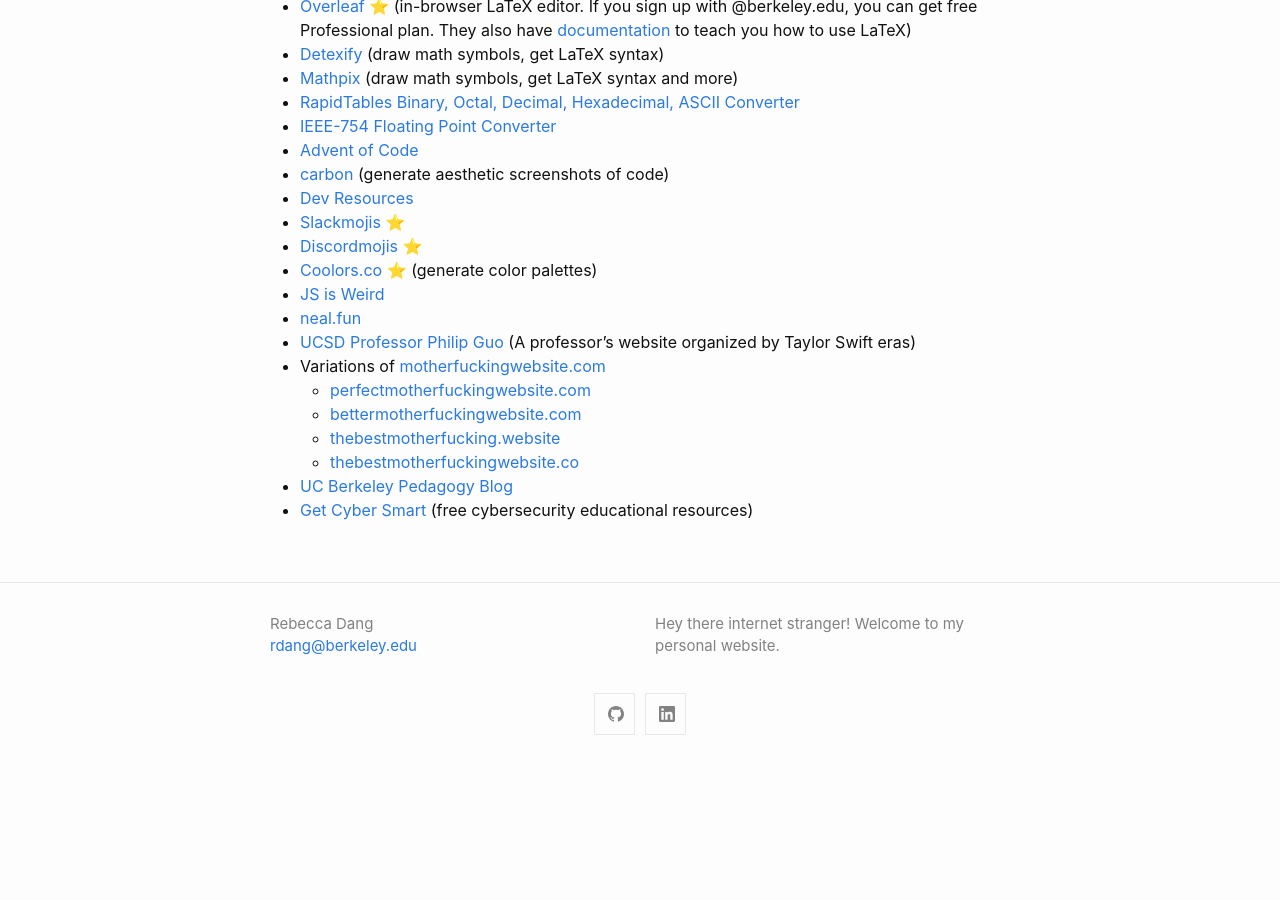
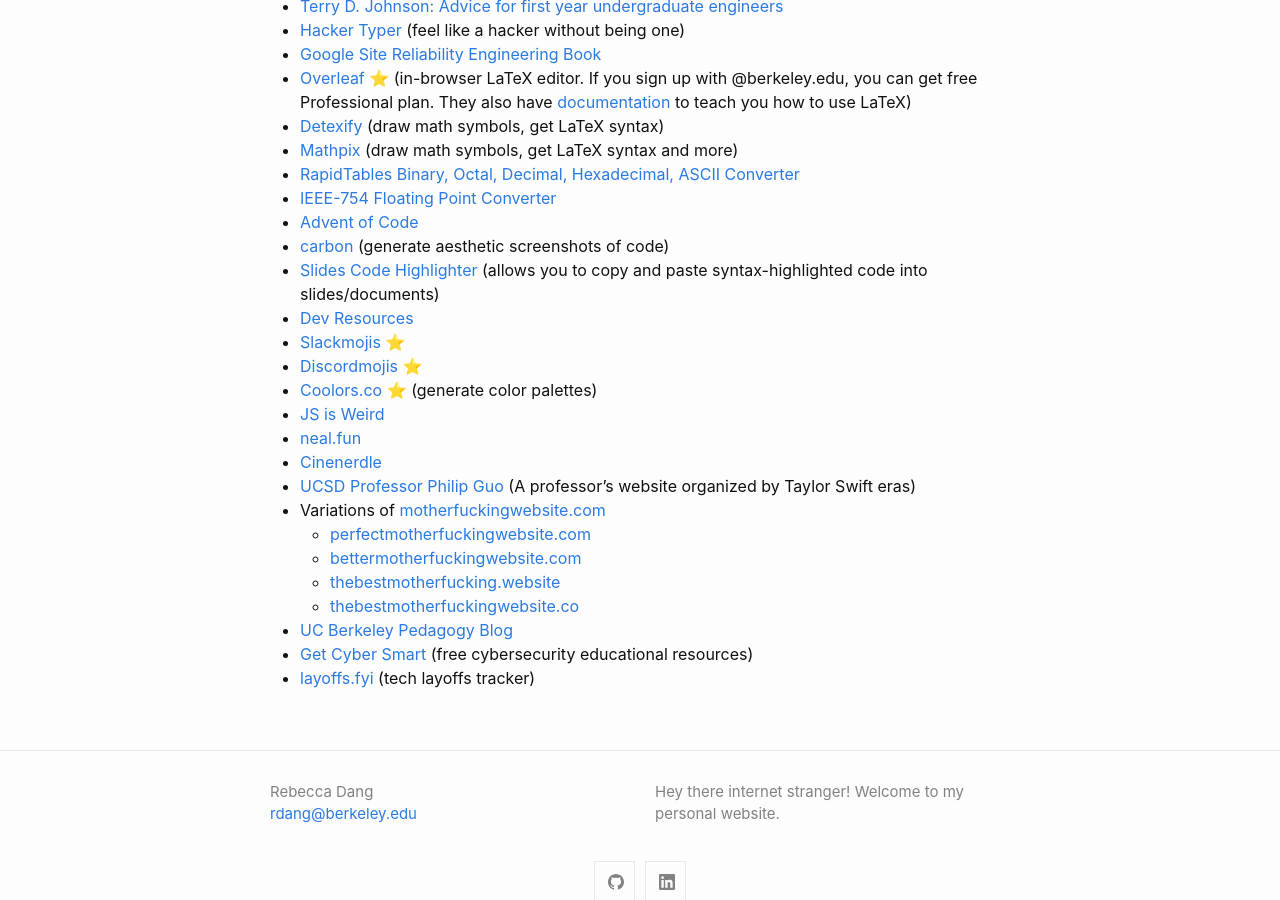
Before and after one commit to phrdang/phrdang.github.io, a Jekyll site: the page built from resources.md, in a window 1280 px wide and 900 px high, scrolled down 12668 px. Built offline with Jekyll 4.4.1, drawn with Linux system fonts in a browser that asks for light colours; before the commit the page ends 13438 px from its top, so only the background shows below that; some of the changed text lies outside the part shown.

Commit message:
Update resources page

```diff
--- a/resources.md
+++ b/resources.md
@@ -417,12 +420,14 @@
 - [IEEE-754 Floating Point Converter](https://www.h-schmidt.net/FloatConverter/IEEE754.html)
 - [Advent of Code](https://adventofcode.com/)
 - [carbon](https://carbon.now.sh/) (generate aesthetic screenshots of code)
+- [Slides Code Highlighter](https://romannurik.github.io/SlidesCodeHighlighter/) (allows you to copy and paste syntax-highlighted code into slides/documents)
 - [Dev Resources](https://devresourc.es/)
 - [Slackmojis](https://slackmojis.com/) ⭐
 - [Discordmojis](https://discordmojis.com/) ⭐
 - [Coolors.co](https://coolors.co/) ⭐ (generate color palettes)
 - [JS is Weird](https://jsisweird.com/)
 - [neal.fun](https://neal.fun/)
+- [Cinenerdle](https://www.cinenerdle.app/)
 - [UCSD Professor Philip Guo](https://pg.ucsd.edu/) (A professor's website organized by Taylor Swift eras)
 - Variations of [motherfuckingwebsite.com](https://motherfuckingwebsite.com/)
   - [perfectmotherfuckingwebsite.com](https://perfectmotherfuckingwebsite.com/)
@@ -431,3 +436,4 @@
   - [thebestmotherfuckingwebsite.co](https://thebestmotherfuckingwebsite.co/)
 - [UC Berkeley Pedagogy Blog](https://pedagogy.cs161.org/)
 - [Get Cyber Smart](https://www.getcybersmart.org/) (free cybersecurity educational resources)
+- [layoffs.fyi](https://layoffs.fyi/) (tech layoffs tracker)
```
Also changed, not shown: other parts of resources.md (+3 -0 lines).
